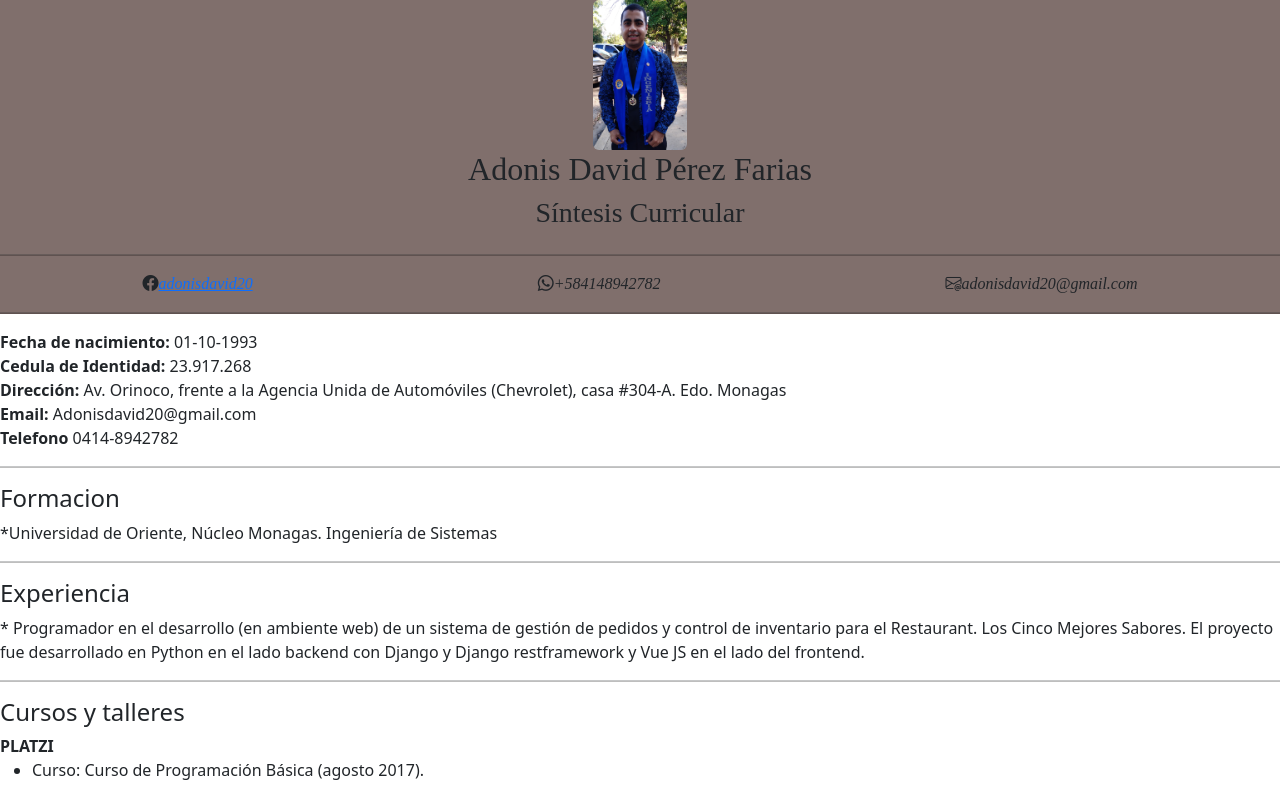
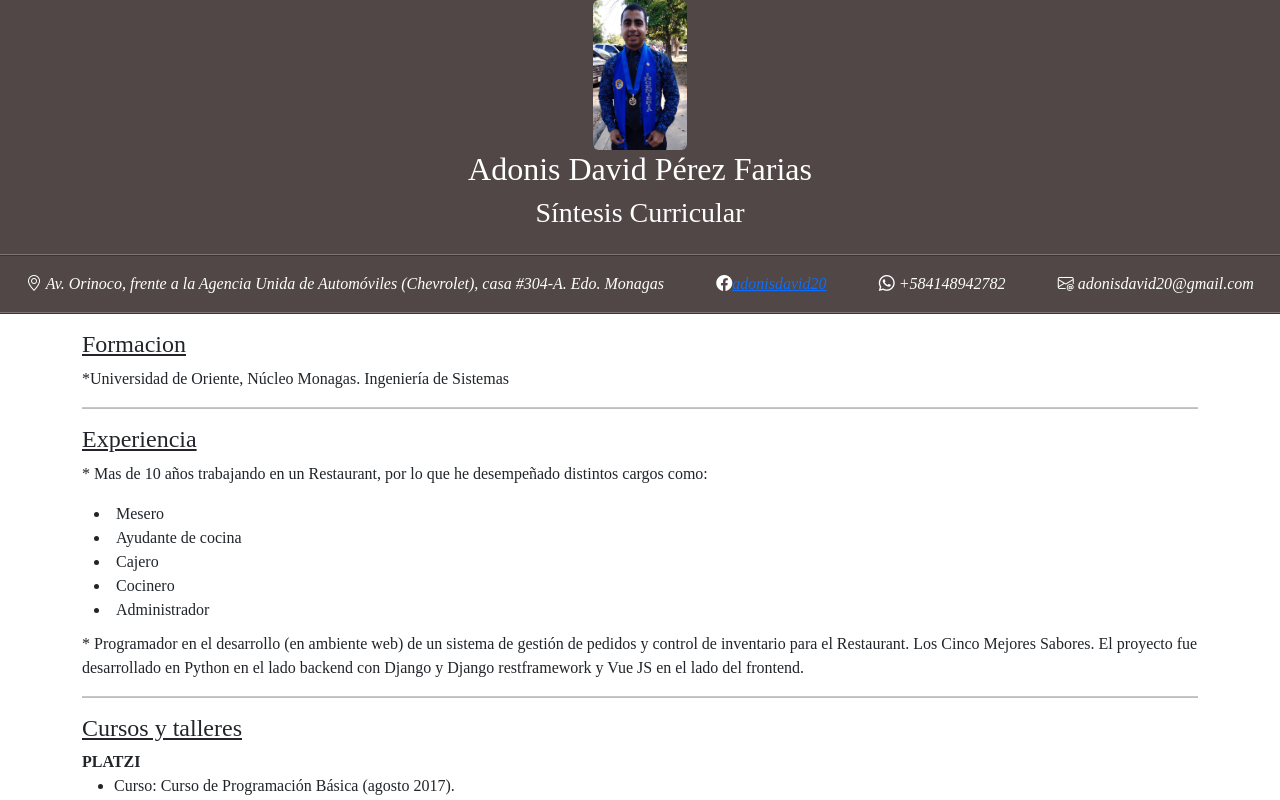
Before and after one commit to adonisperez23/cv-web, a Vue app: page / in a window 1280 px wide. Shown: the top 800 px of the page. Built offline with nearby package versions, Linux system fonts and the light colour scheme.

Commit message:
ultimos cambios

```diff
--- a/src/App.vue
+++ b/src/App.vue
@@ -4,12 +4,12 @@ import Courses from './components/Courses.vue'
   import Experience from './components/Experience.vue'
   import Photo from './components/Photo.vue'
   import Skills from './components/Skills.vue'
-import Title from './components/Title.vue'
+  // import Aboutme from './components/Aboutme.vue'
   import Contact from './components/Contact.vue'
 </script>
 
 <template>
-  <div class="color tipoletra">
+  <div class="color tipoletra white">
     <div class="box">
       <Photo/>
     </div>
@@ -17,14 +17,17 @@ import Contact from './components/Contact.vue'
     <Contact/>
     <hr>
   </div>
-    <Title/>
-    <hr>
+  <div class="container tipoletra">
+    <!-- <Aboutme/> -->
+    <!-- <hr> -->
     <AcademicFormation/>
     <hr>
     <Experience/>
     <hr>
     <Courses/>
+    <hr>
     <Skills/>
+  </div>
 </template>
 
 <style scoped>
--- /dev/null
+++ b/src/components/Aboutme.vue
@@ -0,0 +1,24 @@
+<template>
+  <div>
+    <h4>Un poco sobre mi persona...</h4>
+    <p>Hola!, mi nombre es Adonis Perez,
+       naci el 1ro de Octubre del año 1993 en Maturin,
+       Estado Monagas, Venezuela. Me considero una persona
+       introvertida
+
+
+    </p>
+  </div>
+</template>
+
+<script setup>
+  const datos_personales = {
+    fecha_nacimiento:'01-10-1993',
+    ci:'23.917.268',
+  }
+</script>
+<style scoped>
+  span{
+    display: block;
+  }
+</style>
--- a/src/components/Contact.vue
+++ b/src/components/Contact.vue
@@ -1,13 +1,16 @@
 <template>
   <div class="cont">
       <div class="">
-        <i class="bi bi-facebook"><a href="https://www.facebook.com/adonisdavid20">adonisdavid20</a></i>
+        <i class ="bi bi-geo-alt"> Av. Orinoco, frente a la Agencia Unida de Automóviles (Chevrolet), casa #304-A. Edo. Monagas</i>
       </div>
       <div class="">
-        <i class="bi bi-whatsapp">+584148942782</i>
+        <i class="bi bi-facebook"> <a href="https://www.facebook.com/adonisdavid20">adonisdavid20</a></i>
       </div>
       <div class="">
-        <i class="bi bi-envelope-at" style="font-size: 1rem;">adonisdavid20@gmail.com</i>
+        <i class="bi bi-whatsapp"> +584148942782</i>
+      </div>
+      <div class="">
+        <i class="bi bi-envelope-at" style="font-size: 1rem;"> adonisdavid20@gmail.com</i>
       </div>
   </div>
 </template>
--- a/src/components/Experience.vue
+++ b/src/components/Experience.vue
@@ -1,9 +1,18 @@
 <template>
   <div>
     <h4>Experiencia</h4>
-    <span>* Programador en el desarrollo (en ambiente web) de un sistema de gestión de pedidos y control
+    <p>* Mas de 10 años trabajando en un Restaurant, por lo que he desempeñado distintos cargos como: </p>
+    <div class="container">
+      <li>Mesero</li>
+      <li>Ayudante de cocina</li>
+      <li>Cajero</li>
+      <li>Cocinero</li>
+      <li>Administrador</li>
+    </div>
+
+    <p class="espacio">* Programador en el desarrollo (en ambiente web) de un sistema de gestión de pedidos y control
       de inventario para el Restaurant. Los Cinco Mejores Sabores. El proyecto fue desarrollado en
-      Python en el lado backend con Django y Django restframework y Vue JS en el lado del frontend.</span>
+      Python en el lado backend con Django y Django restframework y Vue JS en el lado del frontend.</p>
   </div>
 </template>
 
--- a/src/components/Title.vue
+++ /dev/null
@@ -1,26 +0,0 @@
-<template>
-  <div>
-    <div>
-      <span><strong>Fecha de nacimiento:</strong> {{datos_personales.fecha_nacimiento}} </span>
-      <span><strong>Cedula de Identidad:</strong> {{datos_personales.ci}}</span>
-      <span><strong>Dirección:</strong> {{datos_personales.direccion}}</span>
-      <span><strong>Email:</strong> {{datos_personales.email}}</span>
-      <span><strong>Telefono</strong> {{datos_personales.telefono}}</span>
-    </div>
-  </div>
-</template>
-
-<script setup>
-  const datos_personales = {
-    fecha_nacimiento:'01-10-1993',
-    ci:'23.917.268',
-    direccion:'Av. Orinoco, frente a la Agencia Unida de Automóviles (Chevrolet), casa #304-A. Edo. Monagas',
-    email:'Adonisdavid20@gmail.com',
-    telefono: '0414-8942782'
-  }
-</script>
-<style scoped>
-  span{
-    display: block;
-  }
-</style>
--- a/src/style.css
+++ b/src/style.css
@@ -1,6 +1,7 @@
 h4,h5,h6{
     margin-top: 0px;
     margin-bottom: 0px;
+    text-decoration: underline;
 }
 hr {
   height: 2px;
@@ -18,5 +19,12 @@ hr {
   font-family: cursive;
 }
 .color{
-  background-color: rgb(128, 111, 108);
+  background-color: rgb(80, 71, 70);
 }
+
+.white{
+   color: white;
+}
+.espacio{
+  margin-top: 10px;
+}
```
Lines whose indentation alone changed are shown as unchanged.
